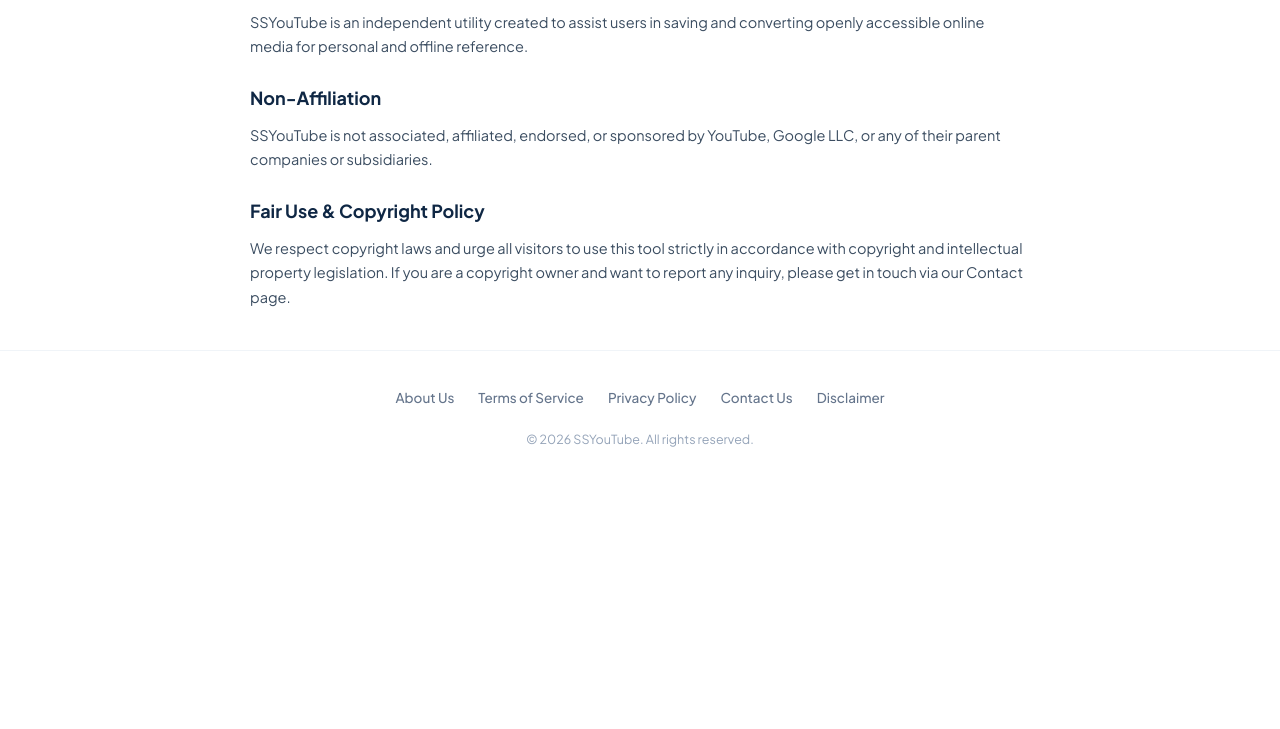
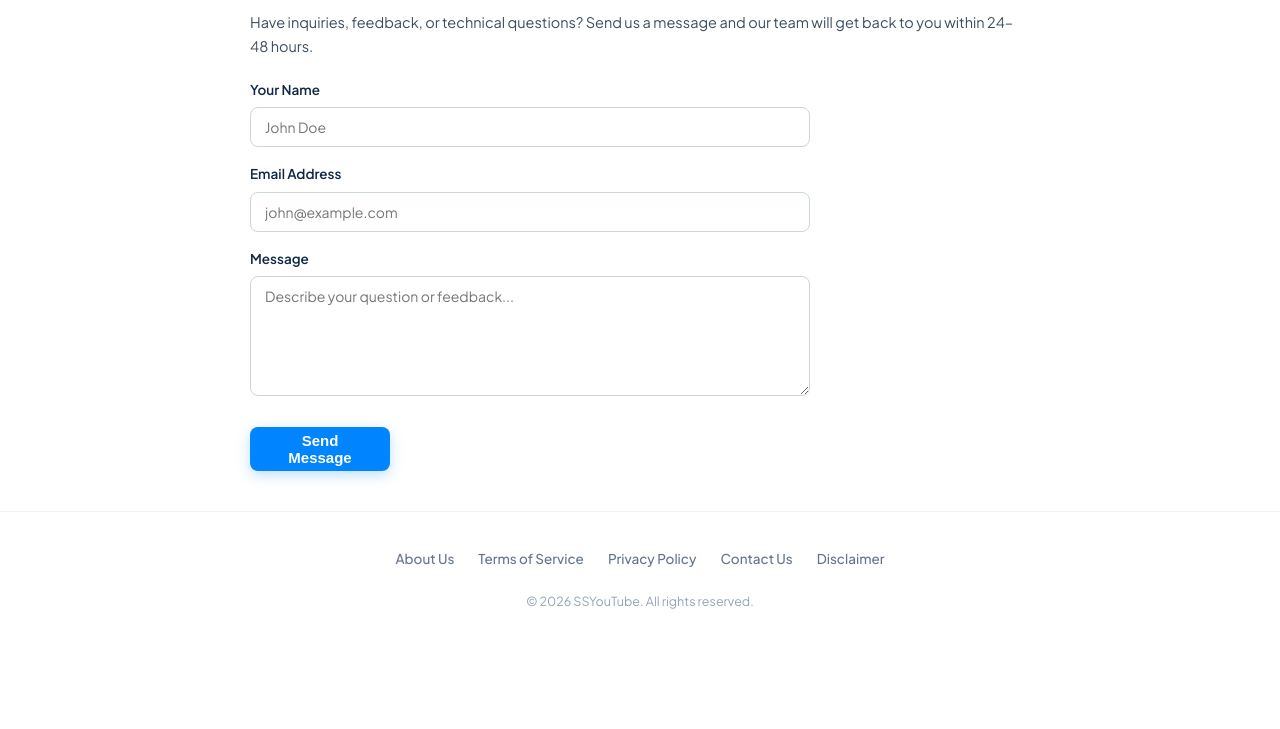
Before and after one commit to alanimation874-dotcom/ssyoutube-downloader, a plain HTML site: page disclaimer.html in a window 1280 px wide. Shown: the part 169-898 px from the top of the page. Before the commit the page ends 800 px from the top, so only its background shows below. Drawn offline with Linux system fonts and the light colour scheme.

Commit message:
disclaimer.html

```diff
--- a/disclaimer.html
+++ b/disclaimer.html
@@ -11,30 +11,34 @@
 </script>
   <meta charset="UTF-8">
   <meta name="viewport" content="width=device-width, initial-scale=1.0">
-  <title>Disclaimer - SSYouTube</title>
-  <meta name="robots" content="noindex, follow">
-  <link rel="canonical" href="https://www.ssyoutube.work/disclaimer.html">
+  <title>Contact Us - SSYouTube</title>
+  <meta name="description" content="Get in touch with the SSYouTube support and developer team.">
+  <meta name="robots" content="index, follow, max-snippet:-1, max-image-preview:large, max-video-preview:-1">
+  <link rel="canonical" href="https://ssyoutube.work/contact.html">
 
 <!-- Open Graph -->
 <meta property="og:type" content="website">
-<meta property="og:url" content="https://www.ssyoutube.work/disclaimer.html">
-<meta property="og:title" content="Disclaimer - SSYouTube">
-<meta property="og:description" content="Read the SSYouTube disclaimer, non-affiliation statement, and copyright policy.">
-<meta property="og:image" content="https://www.ssyoutube.work/og-image.png">
+<meta property="og:url" content="https://ssyoutube.work/contact.html">
+<meta property="og:title" content="Contact Us - SSYouTube">
+<meta property="og:description" content="Get in touch with the SSYouTube support and developer team.">
+<meta property="og:image" content="https://ssyoutube.work/og-image.png">
 
 <!-- Twitter -->
 <meta name="twitter:card" content="summary_large_image">
-<meta name="twitter:url" content="https://www.ssyoutube.work/disclaimer.html">
-<meta name="twitter:title" content="Disclaimer - SSYouTube">
-<meta name="twitter:description" content="Read the SSYouTube disclaimer, non-affiliation statement, and copyright policy.">
-<meta name="twitter:image" content="https://www.ssyoutube.work/og-image.png">
+<meta name="twitter:url" content="https://ssyoutube.work/contact.html">
+<meta name="twitter:title" content="Contact Us - SSYouTube">
+<meta name="twitter:description" content="Get in touch with the SSYouTube support and developer team.">
+<meta name="twitter:image" content="https://ssyoutube.work/og-image.png">
   <link rel="stylesheet" href="style.css">
   <link href="https://fonts.googleapis.com/css2?family=Plus+Jakarta+Sans:wght@400;500;600;700;800&display=swap" rel="stylesheet">
   <style>
     .page-container { max-width: 820px; margin: 40px auto; padding: 0 20px; }
     .page-title { font-size: 28px; font-weight: 800; color: #0f2744; margin-bottom: 20px; }
-    .page-content h2 { font-size: 18px; font-weight: 700; color: #0f2744; margin: 24px 0 10px; }
-    .page-content p { font-size: 14.5px; color: #3b4d61; line-height: 1.7; margin-bottom: 14px; }
+    .page-content p { font-size: 14.5px; color: #3b4d61; line-height: 1.7; margin-bottom: 20px; }
+    .contact-form { max-width: 560px; display: flex; flex-direction: column; gap: 16px; }
+    .form-group label { display: block; font-size: 13.5px; font-weight: 600; color: #0f2744; margin-bottom: 6px; }
+    .form-control { width: 100%; padding: 10px 14px; border: 1px solid #cbd5e1; border-radius: 8px; font-family: inherit; font-size: 14px; }
+    textarea.form-control { min-height: 120px; resize: vertical; }
   </style>
 </head>
 <body>
@@ -50,15 +54,25 @@
   </header>
 
   <main class="page-container">
-    <h1 class="page-title">Disclaimer</h1>
+    <h1 class="page-title">Contact Us</h1>
     <div class="page-content">
-      <p>SSYouTube is an independent utility created to assist users in saving and converting openly accessible online media for personal and offline reference.</p>
+      <p>Have inquiries, feedback, or technical questions? Send us a message and our team will get back to you within 24–48 hours.</p>
 
-      <h2>Non-Affiliation</h2>
-      <p>SSYouTube is not associated, affiliated, endorsed, or sponsored by YouTube, Google LLC, or any of their parent companies or subsidiaries.</p>
-
-      <h2>Fair Use & Copyright Policy</h2>
-      <p>We respect copyright laws and urge all visitors to use this tool strictly in accordance with copyright and intellectual property legislation. If you are a copyright owner and want to report any inquiry, please get in touch via our Contact page.</p>
+      <form class="contact-form" onsubmit="event.preventDefault(); alert('Thank you! Your message has been sent successfully.'); this.reset();">
+        <div class="form-group">
+          <label for="name">Your Name</label>
+          <input type="text" id="name" class="form-control" placeholder="John Doe" required>
+        </div>
+        <div class="form-group">
+          <label for="email">Email Address</label>
+          <input type="email" id="email" class="form-control" placeholder="john@example.com" required>
+        </div>
+        <div class="form-group">
+          <label for="message">Message</label>
+          <textarea id="message" class="form-control" placeholder="Describe your question or feedback..." required></textarea>
+        </div>
+        <button type="submit" class="btn btn-download" style="width: 140px; margin-top: 8px;">Send Message</button>
+      </form>
     </div>
   </main>
 
```
